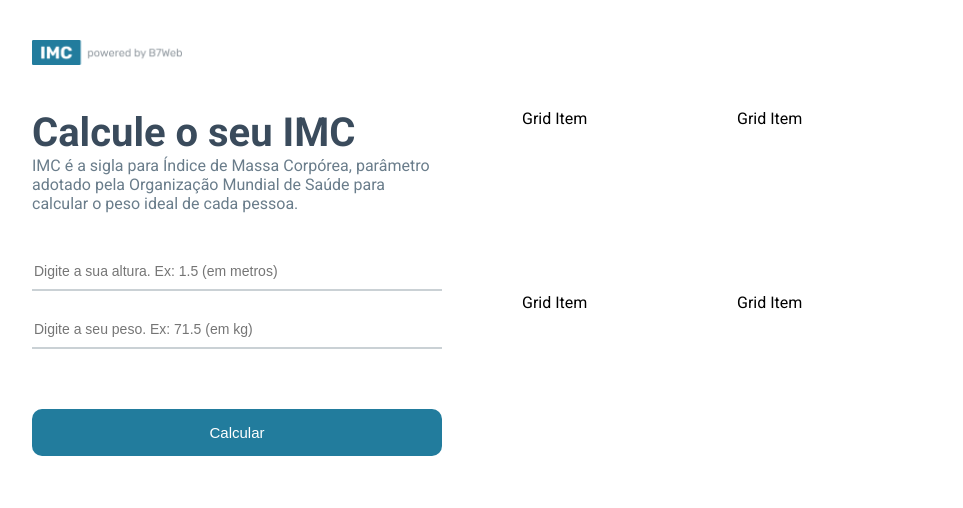
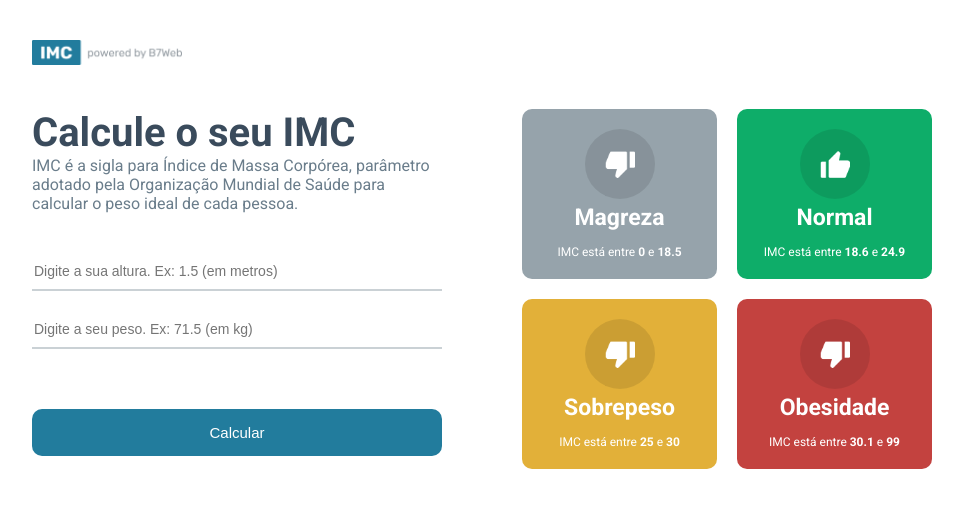
Before and after one commit to leoramos25/imc-calculator, a React (Vite) app: page / in a window 1280 px wide. Shown: the top 508 px of the page, without its empty margins (158-1121 px from the left). Built offline with nearby package versions, Linux system fonts and the light colour scheme.

Commit message:
grid item styles

```diff
--- a/src/components/GridItem/GridItem.module.css
+++ b/src/components/GridItem/GridItem.module.css
@@ -0,0 +1,31 @@
+.main {
+    flex: 1;
+    color: white;
+    border-radius: 10px;
+    display: flex;
+    justify-content: center;
+    align-items: center;
+    flex-direction: column;
+    padding: 20px;
+}
+
+.gridIcon {
+    width: 70px;
+    height: 70px;
+    border-radius: 50px;
+    background-color: rgb(0, 0, 0, 0.1);
+    display: flex;
+    justify-content: center;
+    align-items: center;
+}
+
+.gridTitle {
+    font-size: 23px;
+    font-weight: bold;
+    margin-top: 5px;
+}
+
+.gridInfo {
+   font-size: 12px;
+   margin-top: 14px;
+}
--- a/src/components/GridItem/GridItem.tsx
+++ b/src/components/GridItem/GridItem.tsx
@@ -1,5 +1,7 @@
 import { Level } from '../../helpers/imc';
 import styles from './GridItem.module.css';
+import upImage from '../../assets/up.png';
+import downImage from '../../assets/down.png';
 
 type GridItemProps = {
     item: Level
@@ -7,6 +9,16 @@
 
 export function GridItem({ item }: GridItemProps) {
     return (
-        <div>Grid Item</div>
+        <div className={styles.main} style={{ backgroundColor: item.color }}>
+            <div className={styles.gridIcon}>
+                <img src={item.icon === 'up' ? upImage : downImage} alt="up or down" width="30" />
+            </div>
+            <div className={styles.gridTitle}>{item.title}</div>
+            <div className={styles.gridInfo}>
+                <>
+                    IMC está entre <strong>{item.imc[0]}</strong> e <strong>{item.imc[1]}</strong>
+                </>
+            </div>
+        </div>
     )
 }
--- a/src/helpers/imc.ts
+++ b/src/helpers/imc.ts
@@ -15,7 +15,7 @@
     },
     {
         title: 'Normal',
-        color: '#0AEAD69',
+        color: '#0EAD69',
         icon: 'up',
         imc: [18.6, 24.9]
     },
```
